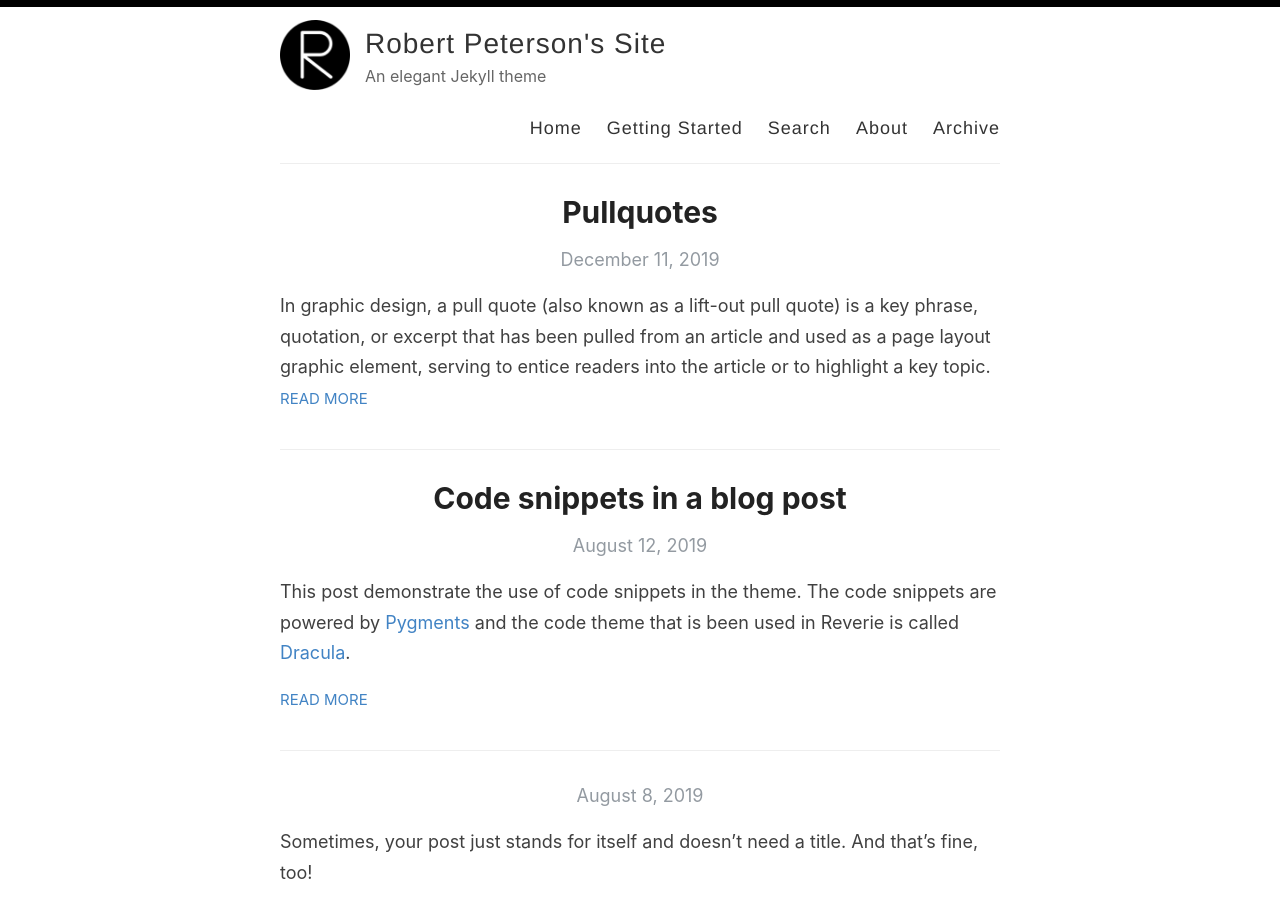
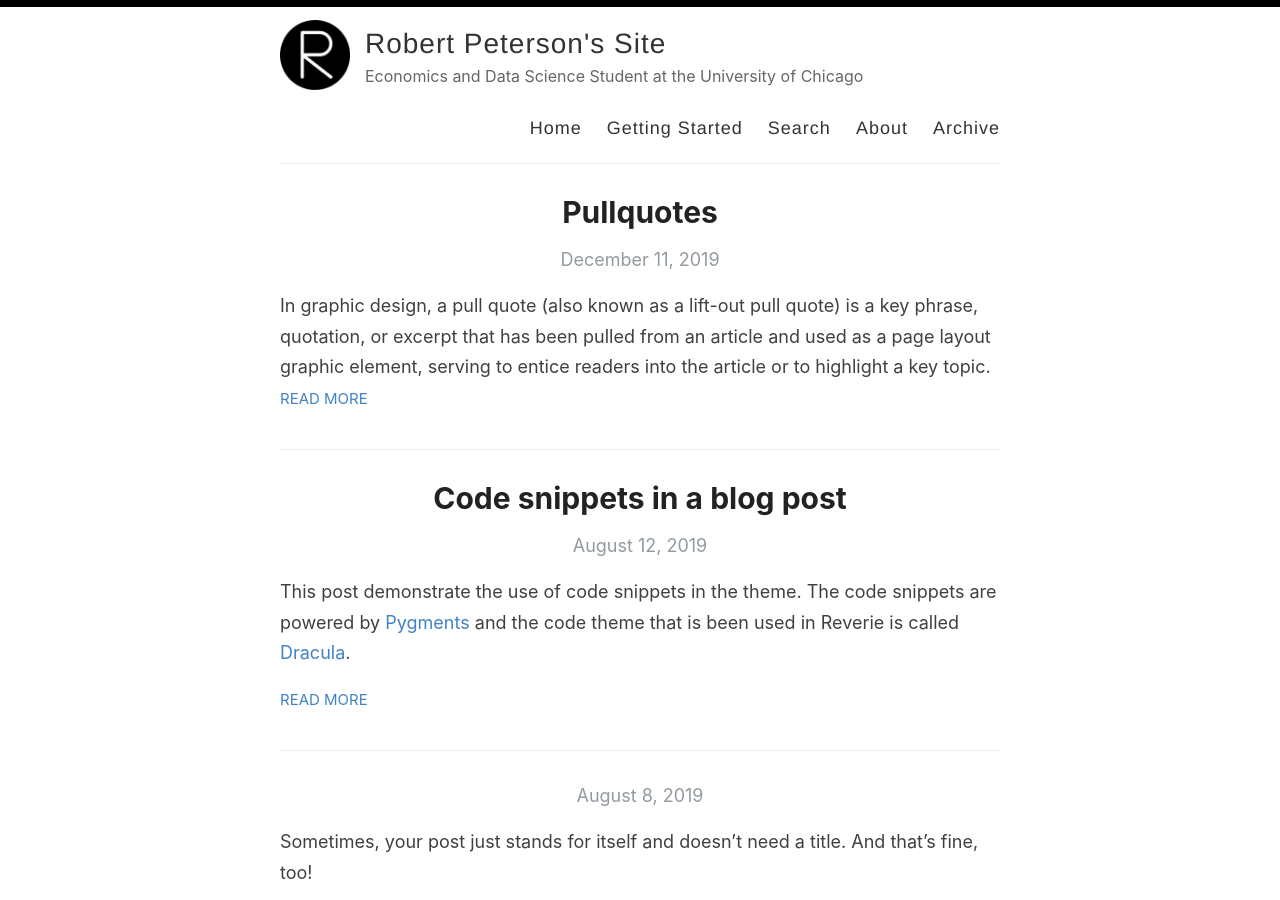
Before and after one commit to RobfPeterson/RobfPeterson.github.io, a Jekyll site: the page built from index.html, in a window 1280 px wide and 900 px high. Built offline with Jekyll 4.4.1, drawn with Linux system fonts in a browser that asks for light colours; the list of posts is cut into pages by our own code.

Commit message:
Change author description in _config.yml
Updated author description to reflect current studies.

```diff
--- a/_config.yml
+++ b/_config.yml
@@ -9,7 +9,7 @@ name: Robert Peterson's Site
 author: Robert Peterson
 
 # Short bio or description (displayed in the header)
-description: An elegant Jekyll theme
+description: Economics and Data Science Student at the University of Chicago
 
 # URL of your avatar or profile pic (you could use your GitHub profile pic)
 avatar: /images/reverie.png
```
